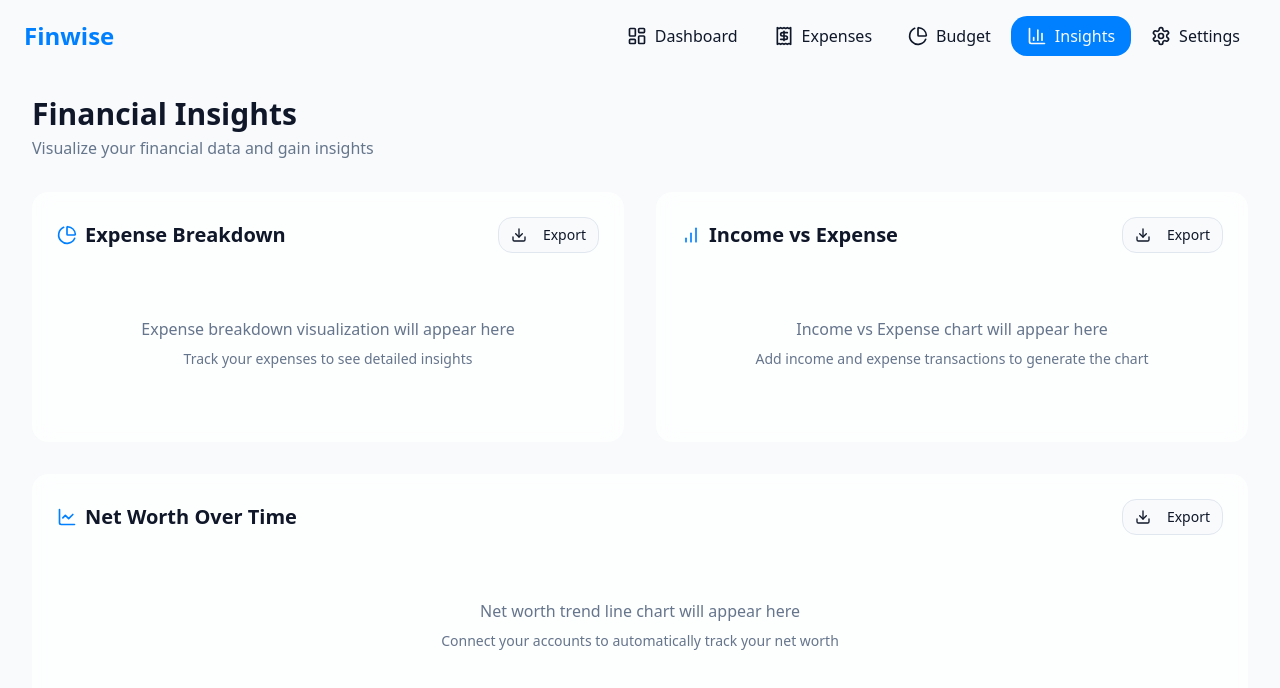
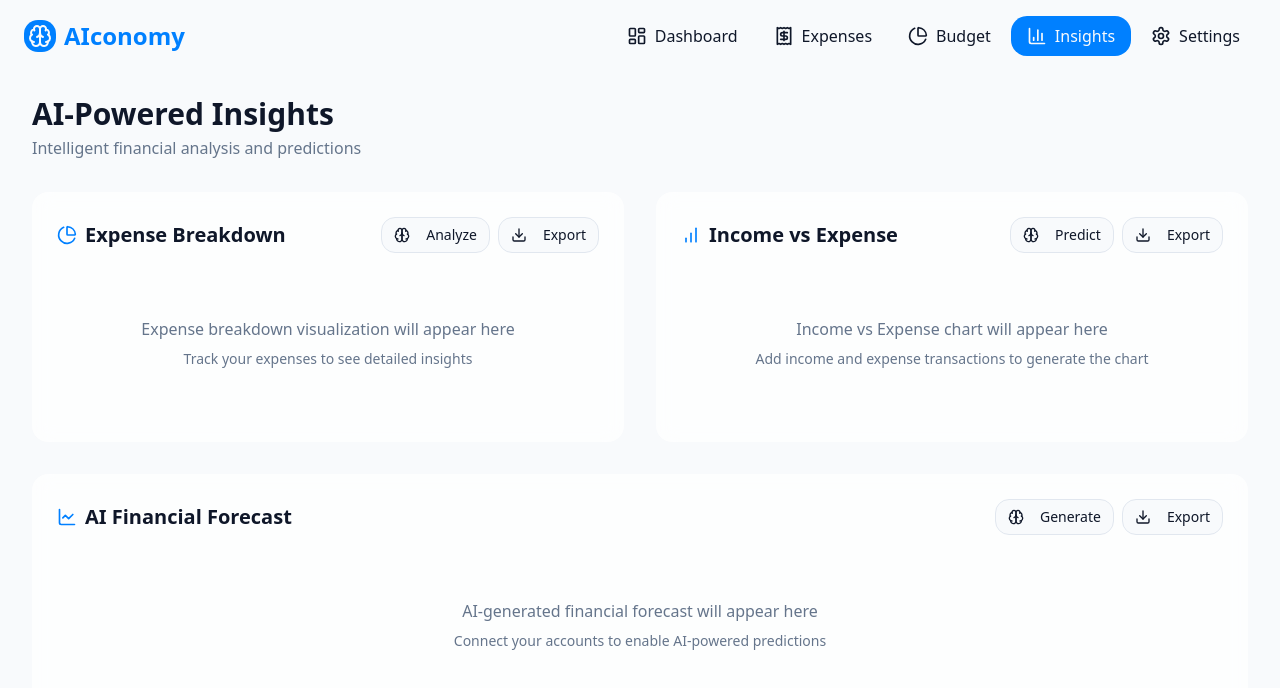
Before and after one commit to ayu2005sh/smartfinance-genie, a React (Vite) app: page /insights in a window 1280 px wide. Shown: the top 688 px of the page. Built offline with nearby package versions, Linux system fonts and the light colour scheme.

Commit message:
Rename app and enhance visuals
Rename the application from Finwise to AIconomy and improve the visual experience. Integrate backend functionality for enhanced features.

```diff
--- a/index.html
+++ b/index.html
@@ -1,19 +1,20 @@
+
 <!DOCTYPE html>
 <html lang="en">
   <head>
     <meta charset="UTF-8" />
     <meta name="viewport" content="width=device-width, initial-scale=1.0" />
-    <title>smartfinance-genie</title>
-    <meta name="description" content="Lovable Generated Project" />
-    <meta name="author" content="Lovable" />
+    <title>AIconomy - AI-Powered Personal Finance</title>
+    <meta name="description" content="AIconomy - Your AI-powered personal financial assistant" />
+    <meta name="author" content="AIconomy" />
 
-    <meta property="og:title" content="Lovable Generated Project" />
-    <meta property="og:description" content="Lovable Generated Project" />
+    <meta property="og:title" content="AIconomy - AI-Powered Personal Finance" />
+    <meta property="og:description" content="AIconomy - Your AI-powered personal financial assistant" />
     <meta property="og:type" content="website" />
     <meta property="og:image" content="https://lovable.dev/opengraph-image-p98pqg.png" />
 
     <meta name="twitter:card" content="summary_large_image" />
-    <meta name="twitter:site" content="@lovable_dev" />
+    <meta name="twitter:site" content="@aIconomy" />
     <meta name="twitter:image" content="https://lovable.dev/opengraph-image-p98pqg.png" />
   </head>
 
--- a/src/components/Navbar.tsx
+++ b/src/components/Navbar.tsx
@@ -10,7 +10,8 @@ import {
   BarChart3,
   Settings,
   Menu,
-  X
+  X,
+  Brain
 } from 'lucide-react';
 
 interface NavItem {
@@ -61,7 +62,10 @@ const Navbar: React.FC = () => {
     >
       <div className="max-w-7xl mx-auto flex items-center justify-between">
         <Link to="/dashboard" className="flex items-center space-x-2">
-          <span className="text-primary font-semibold text-2xl">Finwise</span>
+          <div className="bg-primary text-primary-foreground p-1 rounded-md">
+            <Brain size={24} />
+          </div>
+          <span className="text-primary font-semibold text-2xl">AIconomy</span>
         </Link>
 
         {/* Desktop Navigation */}
--- a/src/pages/Dashboard.tsx
+++ b/src/pages/Dashboard.tsx
@@ -10,13 +10,13 @@ import { Tabs, TabsContent, TabsList, TabsTrigger } from '@/components/ui/tabs';
 
 const Dashboard = () => {
   useEffect(() => {
-    document.title = 'Dashboard | FinWise';
+    document.title = 'Dashboard | AIconomy';
   }, []);
 
   return (
     <div className="animate-fade-in">
-      <h1 className="text-3xl font-semibold mb-1">Welcome Back</h1>
-      <p className="text-muted-foreground mb-8">Here's an overview of your finances</p>
+      <h1 className="text-3xl font-semibold mb-1">Welcome to AIconomy</h1>
+      <p className="text-muted-foreground mb-8">Your AI-powered financial assistant</p>
 
       <DashboardOverview className="mb-8" />
 
--- a/src/pages/Expenses.tsx
+++ b/src/pages/Expenses.tsx
@@ -14,7 +14,7 @@ const Expenses = () => {
   const [expenses, setExpenses] = useState<Expense[]>([]);
 
   useEffect(() => {
-    document.title = 'Expenses | FinWise';
+    document.title = 'Expenses | AIconomy';
   }, []);
 
   const handleExpenseAdded = (expense: Expense) => {
--- a/src/pages/Insights.tsx
+++ b/src/pages/Insights.tsx
@@ -1,18 +1,19 @@
+
 import React, { useEffect } from 'react';
-import { PieChart, BarChart, LineChart, ArrowUpRight, Download, PlusCircle } from 'lucide-react';
+import { PieChart, BarChart, LineChart, ArrowUpRight, Download, PlusCircle, Brain } from 'lucide-react';
 import Card from '@/components/ui-custom/Card';
 import { Button } from '@/components/ui/button';
 import { cn } from '@/lib/utils';
 
 const Insights = () => {
   useEffect(() => {
-    document.title = 'Insights | FinWise';
+    document.title = 'Insights | AIconomy';
   }, []);
 
   return (
     <div className="animate-fade-in">
-      <h1 className="text-3xl font-semibold mb-1">Financial Insights</h1>
-      <p className="text-muted-foreground mb-8">Visualize your financial data and gain insights</p>
+      <h1 className="text-3xl font-semibold mb-1">AI-Powered Insights</h1>
+      <p className="text-muted-foreground mb-8">Intelligent financial analysis and predictions</p>
 
       <div className="grid grid-cols-1 lg:grid-cols-2 gap-8 mb-8">
         <Card variant="glass">
@@ -21,10 +22,16 @@ const Insights = () => {
               <PieChart className="mr-2 text-primary" size={20} />
               <h2 className="text-xl font-semibold">Expense Breakdown</h2>
             </div>
+            <div className="flex space-x-2">
+              <Button variant="outline" size="sm" className="flex items-center">
+                <Brain className="mr-2 h-4 w-4" />
+                Analyze
+              </Button>
               <Button variant="outline" size="sm">
                 <Download className="mr-2 h-4 w-4" />
                 Export
               </Button>
+            </div>
           </div>
           <div className="text-center py-12 text-muted-foreground">
             <p className="mb-2">Expense breakdown visualization will appear here</p>
@@ -38,10 +45,16 @@ const Insights = () => {
               <BarChart className="mr-2 text-primary" size={20} />
               <h2 className="text-xl font-semibold">Income vs Expense</h2>
             </div>
+            <div className="flex space-x-2">
+              <Button variant="outline" size="sm" className="flex items-center">
+                <Brain className="mr-2 h-4 w-4" />
+                Predict
+              </Button>
               <Button variant="outline" size="sm">
                 <Download className="mr-2 h-4 w-4" />
                 Export
               </Button>
+            </div>
           </div>
           <div className="text-center py-12 text-muted-foreground">
             <p className="mb-2">Income vs Expense chart will appear here</p>
@@ -54,16 +67,22 @@ const Insights = () => {
         <div className="flex items-center justify-between mb-4">
           <div className="flex items-center">
             <LineChart className="mr-2 text-primary" size={20} />
-            <h2 className="text-xl font-semibold">Net Worth Over Time</h2>
+            <h2 className="text-xl font-semibold">AI Financial Forecast</h2>
           </div>
+          <div className="flex space-x-2">
+            <Button variant="outline" size="sm" className="flex items-center">
+              <Brain className="mr-2 h-4 w-4" />
+              Generate
+            </Button>
             <Button variant="outline" size="sm">
               <Download className="mr-2 h-4 w-4" />
               Export
             </Button>
           </div>
+        </div>
         <div className="text-center py-12 text-muted-foreground">
-          <p className="mb-2">Net worth trend line chart will appear here</p>
-          <p className="text-sm">Connect your accounts to automatically track your net worth</p>
+          <p className="mb-2">AI-generated financial forecast will appear here</p>
+          <p className="text-sm">Connect your accounts to enable AI-powered predictions</p>
         </div>
       </Card>
     </div>
```
Lines whose indentation alone changed are shown as unchanged.
